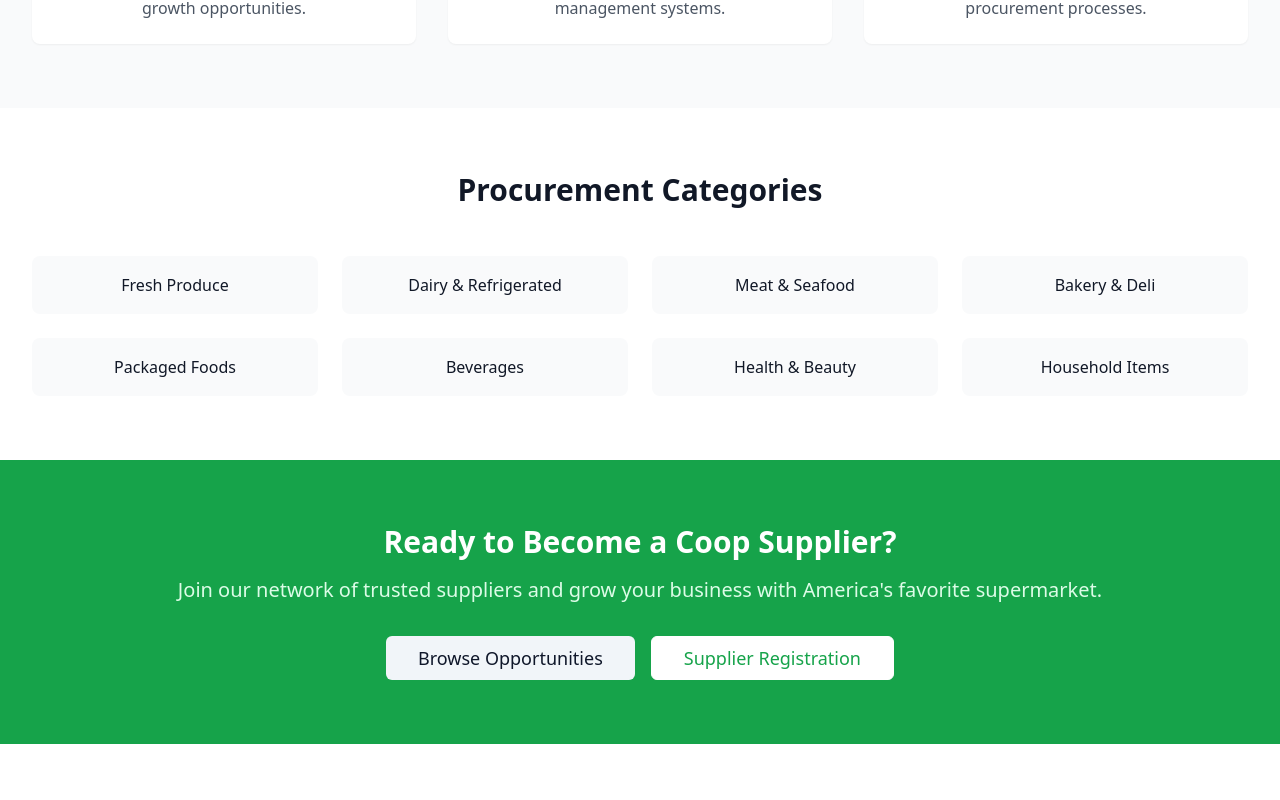
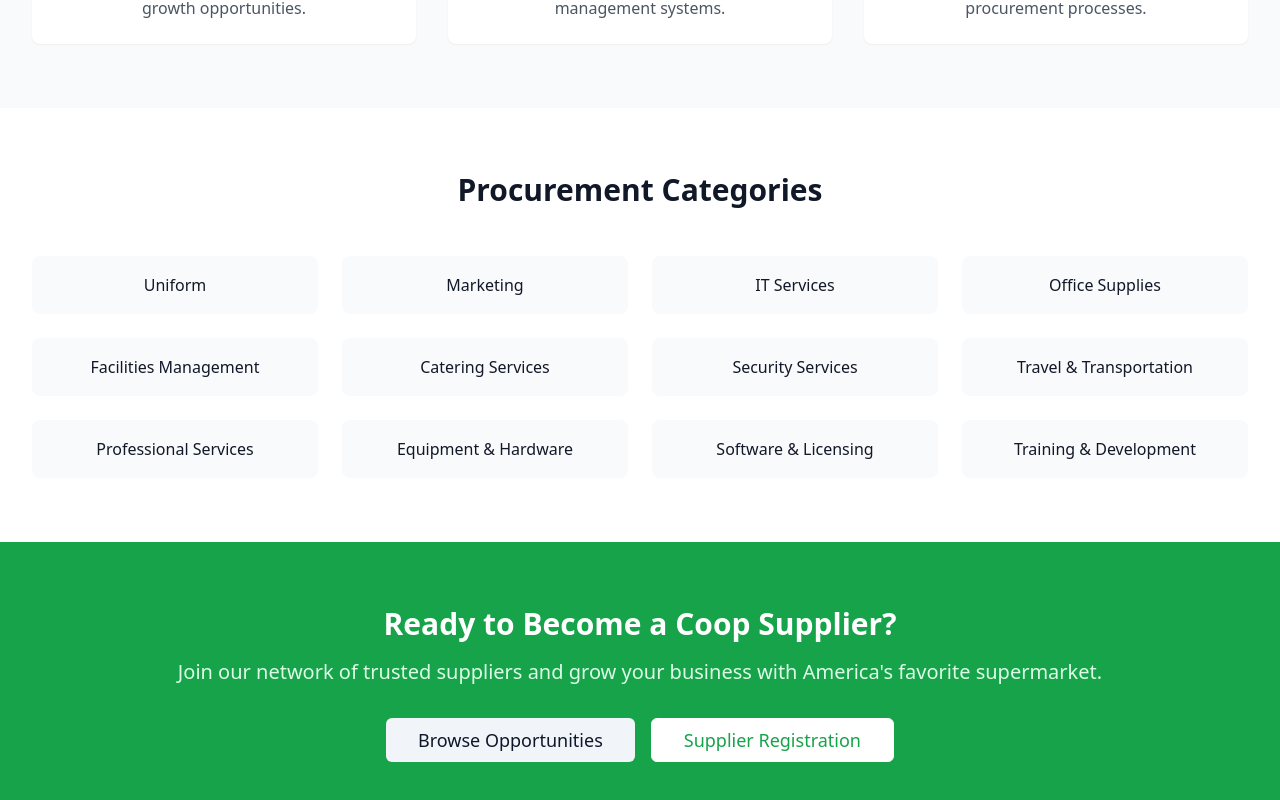
Before and after one commit to T-REX-XP/tender-vision-portal, a React (Vite) app: page / in a window 1280 px wide. Shown: the part 962-1762 px from the top of the page. Before the commit the page ends 1706 px from the top, so only its background shows below. Built offline with nearby package versions, Linux system fonts and the light colour scheme.

Commit message:
feat: Fetch categories on Landing page
Fetch categories from the API on the Landing page, similar to the TenderList component.

```diff
--- a/src/pages/Landing.tsx
+++ b/src/pages/Landing.tsx
@@ -1,16 +1,31 @@
 import { Button } from "@/components/ui/button";
 import { Building2, Search, FileText, Award, ShoppingCart, Users, Truck } from "lucide-react";
 import { Link, useNavigate } from "react-router-dom";
+import { useQuery } from "@tanstack/react-query";
 import { Header } from "@/components/Header";
-import { SHOW_HEADER } from "@/config/debug";
+import { SHOW_HEADER, DEBUG_MODE, mockCategories } from "@/config/debug";
+
+const fetchCategories = async (): Promise<string[]> => {
+  // Return mock data if in debug mode
+  if (DEBUG_MODE) {
+    console.log("Debug mode enabled - using mock categories data");
+    return Promise.resolve(mockCategories);
+  }
+
+  const response = await fetch('/getcategories');
+  if (!response.ok) {
+    throw new Error('Failed to fetch categories');
+  }
+  return response.json();
+};
 
 const Landing = () => {
   const navigate = useNavigate();
 
-  const categories = [
-    "Fresh Produce", "Dairy & Refrigerated", "Meat & Seafood", "Bakery & Deli",
-    "Packaged Foods", "Beverages", "Health & Beauty", "Household Items"
-  ];
+  const { data: categoriesData = [] } = useQuery({
+    queryKey: ['categories'],
+    queryFn: fetchCategories,
+  });
 
   const handleCategoryClick = (category: string) => {
     navigate(`/tenders?category=${encodeURIComponent(category)}`);
@@ -112,7 +127,7 @@ const Landing = () => {
             Procurement Categories
           </h2>
           <div className="grid grid-cols-2 md:grid-cols-4 gap-6">
-            {categories.map((category, index) => (
+            {categoriesData.map((category, index) => (
               <button
                 key={index}
                 onClick={() => handleCategoryClick(category)}
```
